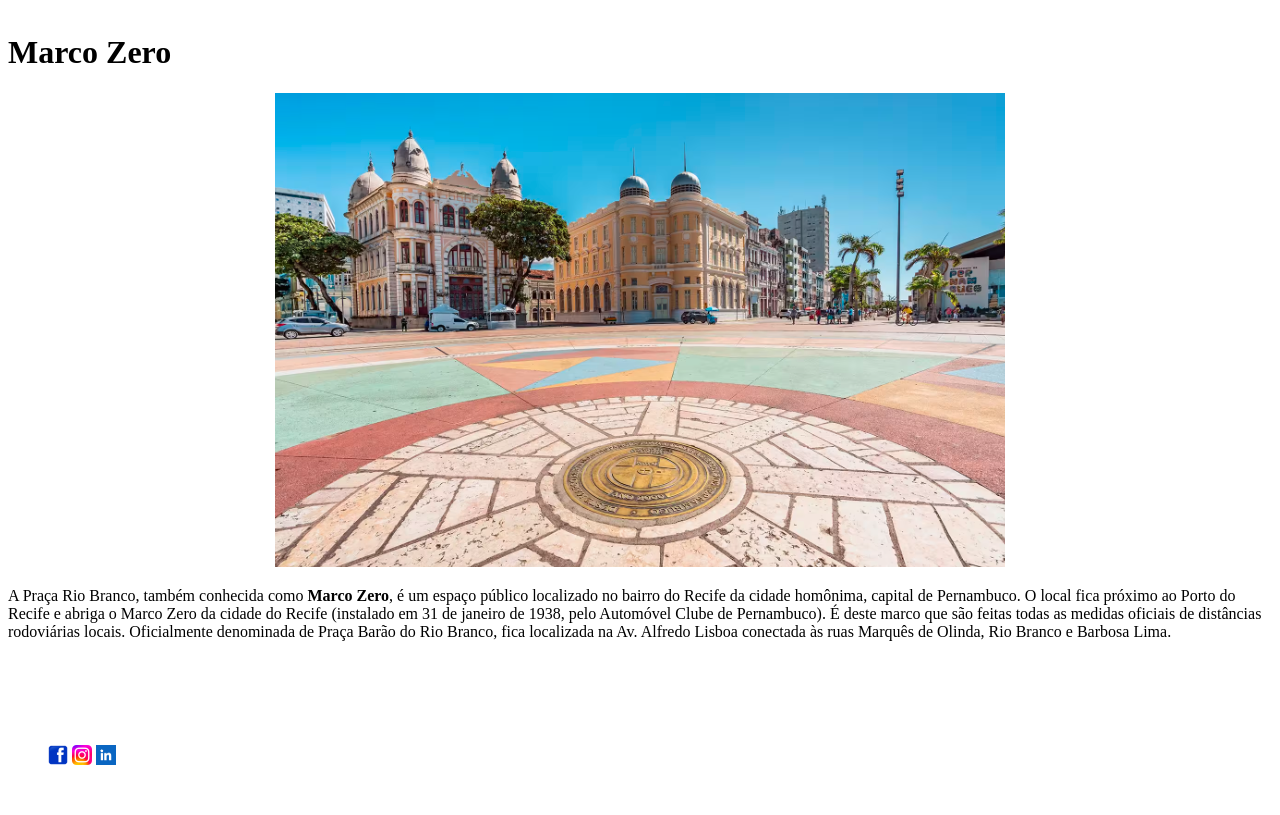
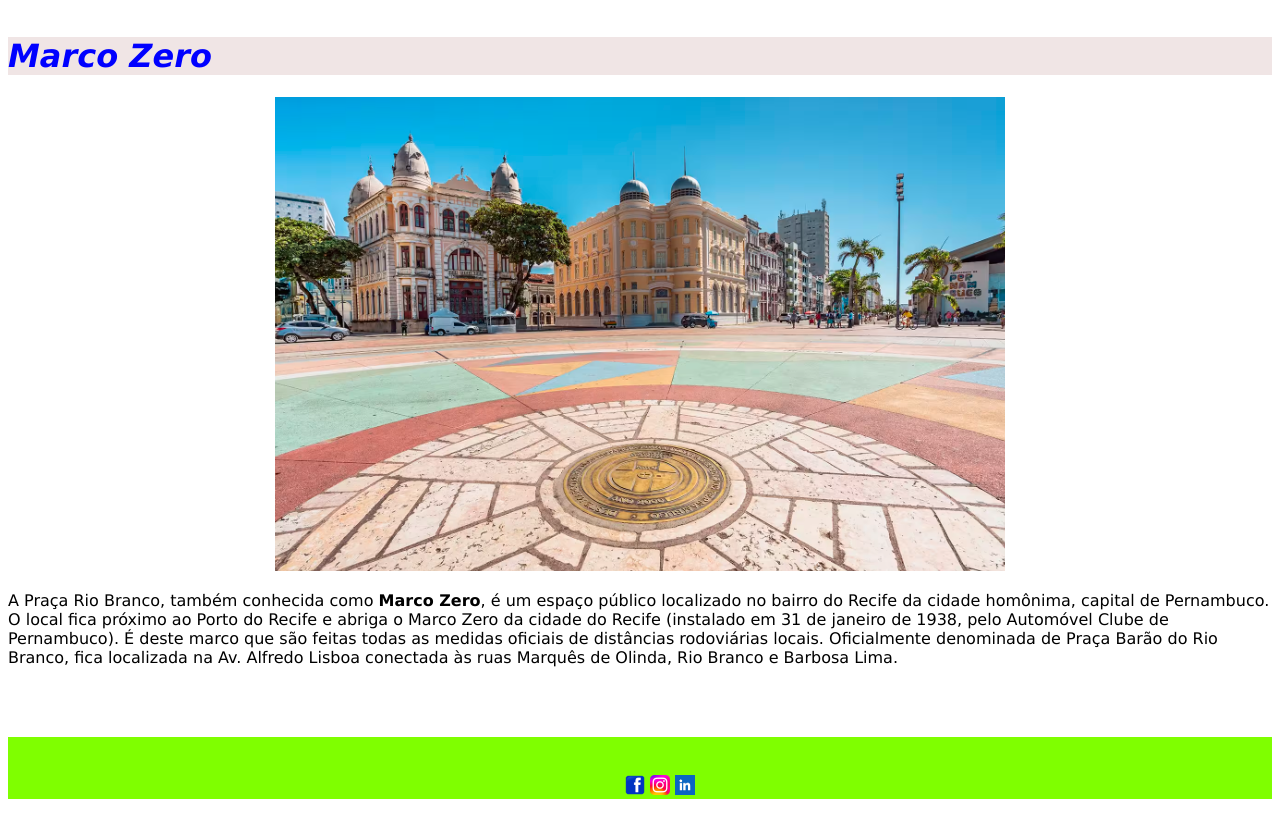
Before and after one commit to ClebersonTakenaka/marcozero1, a plain HTML site: page Index.html in a window 1280 px wide. Shown: the part 357-1172 px from the top of the page. Before the commit the page ends 1142 px from the top, so only its background shows below. Drawn offline with Linux system fonts and the light colour scheme.

Commit message:
Marco Zero com CSS

```diff
--- a/Index.html
+++ b/Index.html
@@ -3,7 +3,9 @@
 <head>
     <meta charset="UTF-8">
     <meta name="viewport" content="width=device-width, initial-scale=1.0">
+    <link rel="stylesheet" href="style.css">
     <title>recife_marcoZero</title>
+    <link rel="stylesheet" href="base.css">
 </head>
 <body>
     <header>
--- /dev/null
+++ b/style.css
@@ -0,0 +1,22 @@
+h1 {
+    color: blue;
+    background-color: rgb(240, 229, 229);
+    font-style: italic;
+    font-size: 200%;
+}
+
+body {
+    margin: 2;
+    padding: 2;
+    font-family: 'Lucida Sans', 'Lucida Sans Regular', 'Lucida Grande', 'Lucida Sans Unicode', Geneva, Verdana, sans-serif;
+}
+
+p {
+font-size: 100%;
+font-family: 'Lucida Sans', 'Lucida Sans Regular', 'Lucida Grande', 'Lucida Sans Unicode', Geneva, Verdana, sans-serif;
+}
+
+footer {
+    background-color: chartreuse;
+    text-align: center;
+}
```
Also changed, not shown: pontos_turisticos.html (+1 -0 lines).
